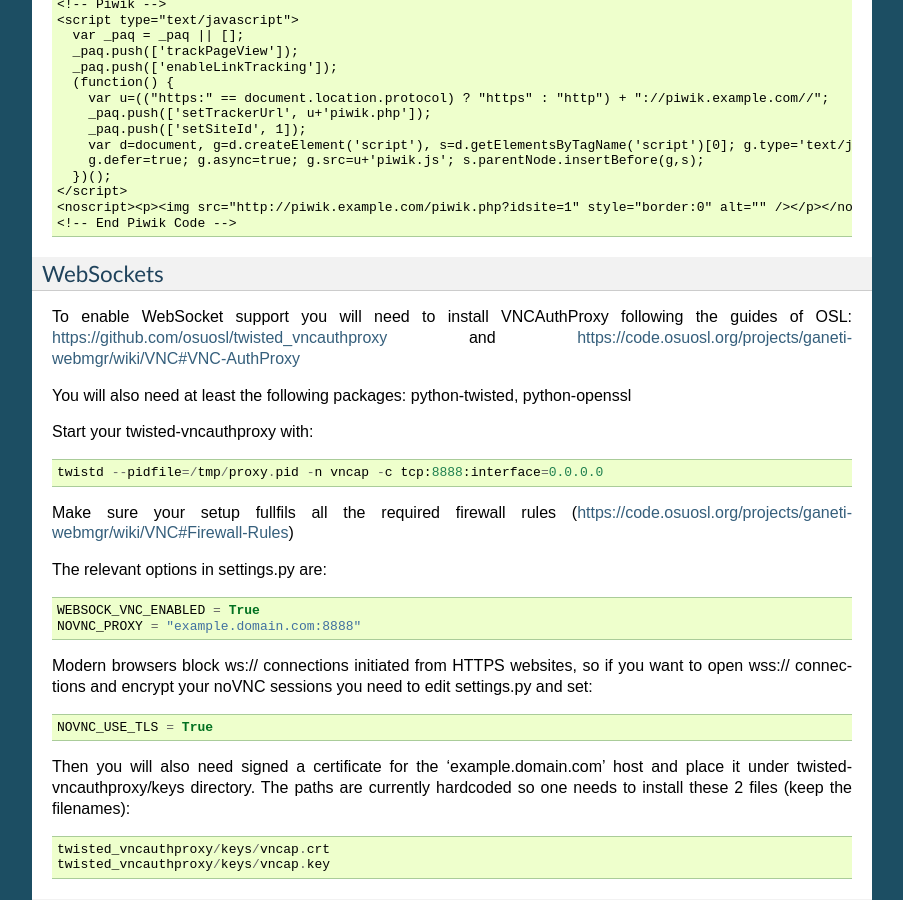
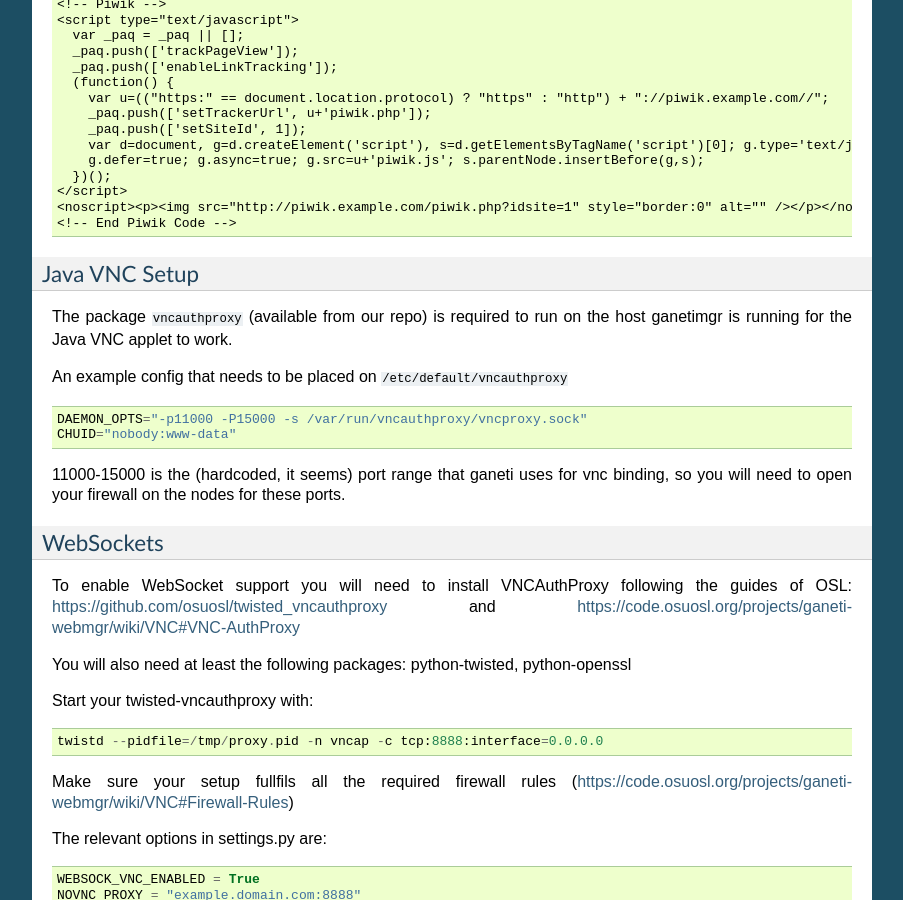
Before and after one commit to grnet/ganetimgr, a Sphinx documentation site: the page built from docs/source/install.rst, in a window 1280 px wide and 900 px high, scrolled down 3964 px. Shown: the whole window, without its empty margins (198-1101 px from the left). Built offline with Sphinx 7.4.7, drawn with Linux system fonts in a browser that asks for light colours.

Commit message:
Instructions about the Java console on install docs

```diff
--- a/docs/source/install.rst
+++ b/docs/source/install.rst
@@ -233,6 +233,21 @@ Eg::
     <noscript><p><img src="http://piwik.example.com/piwik.php?idsite=1" style="border:0" alt="" /></p></noscript>
     <!-- End Piwik Code -->
 
+
+Java VNC Setup
+**************
+
+The package ``vncauthproxy`` (available from our repo) is required to run on the host ganetimgr is running for the
+Java VNC applet to work.
+
+An example config that needs to be placed on ``/etc/default/vncauthproxy`` ::
+
+    DAEMON_OPTS="-p11000 -P15000 -s /var/run/vncauthproxy/vncproxy.sock"
+    CHUID="nobody:www-data"
+
+11000-15000 is the (hardcoded, it seems) port range that ganeti uses for vnc binding, so you will need to open
+your firewall on the nodes for these ports.
+
 WebSockets
 **********
 
```
